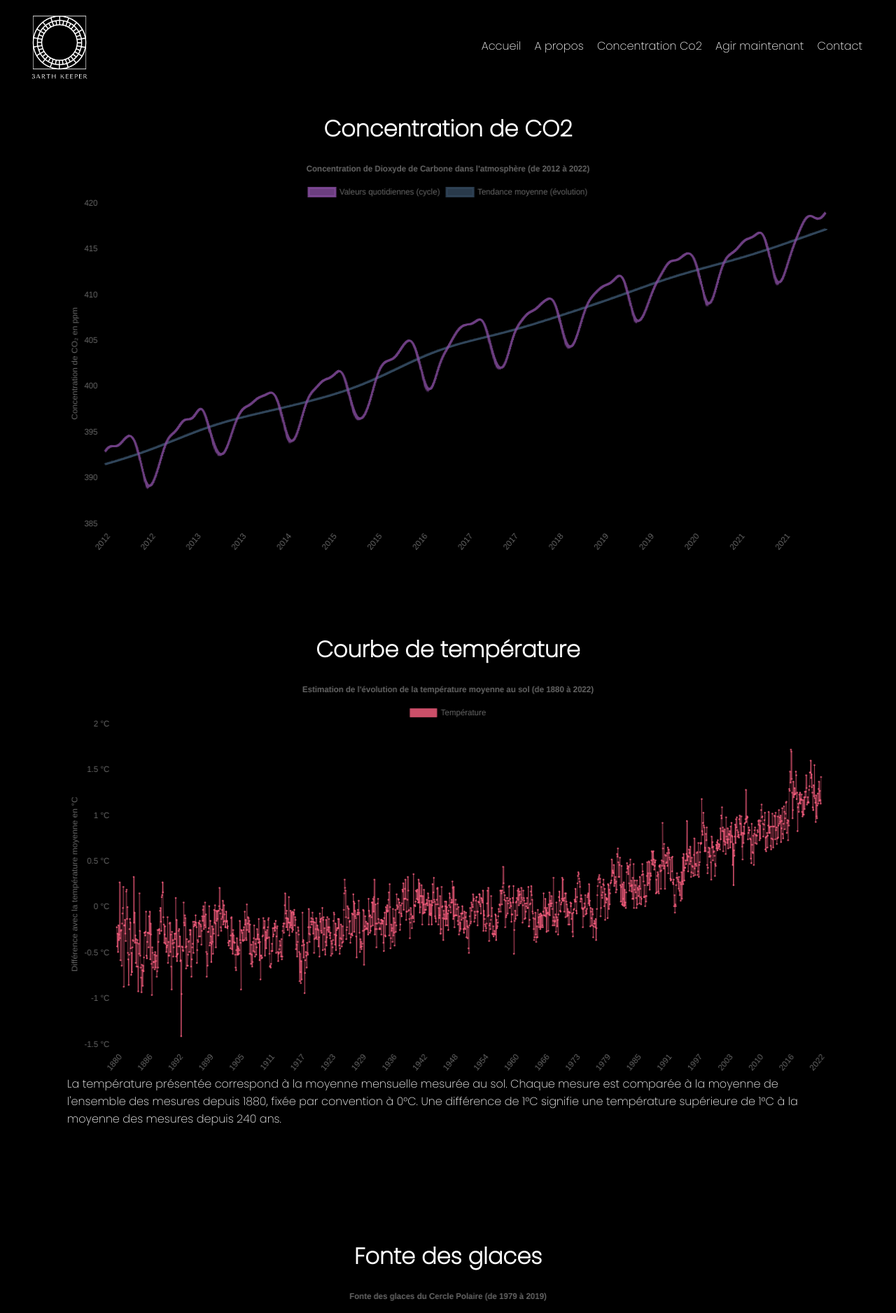
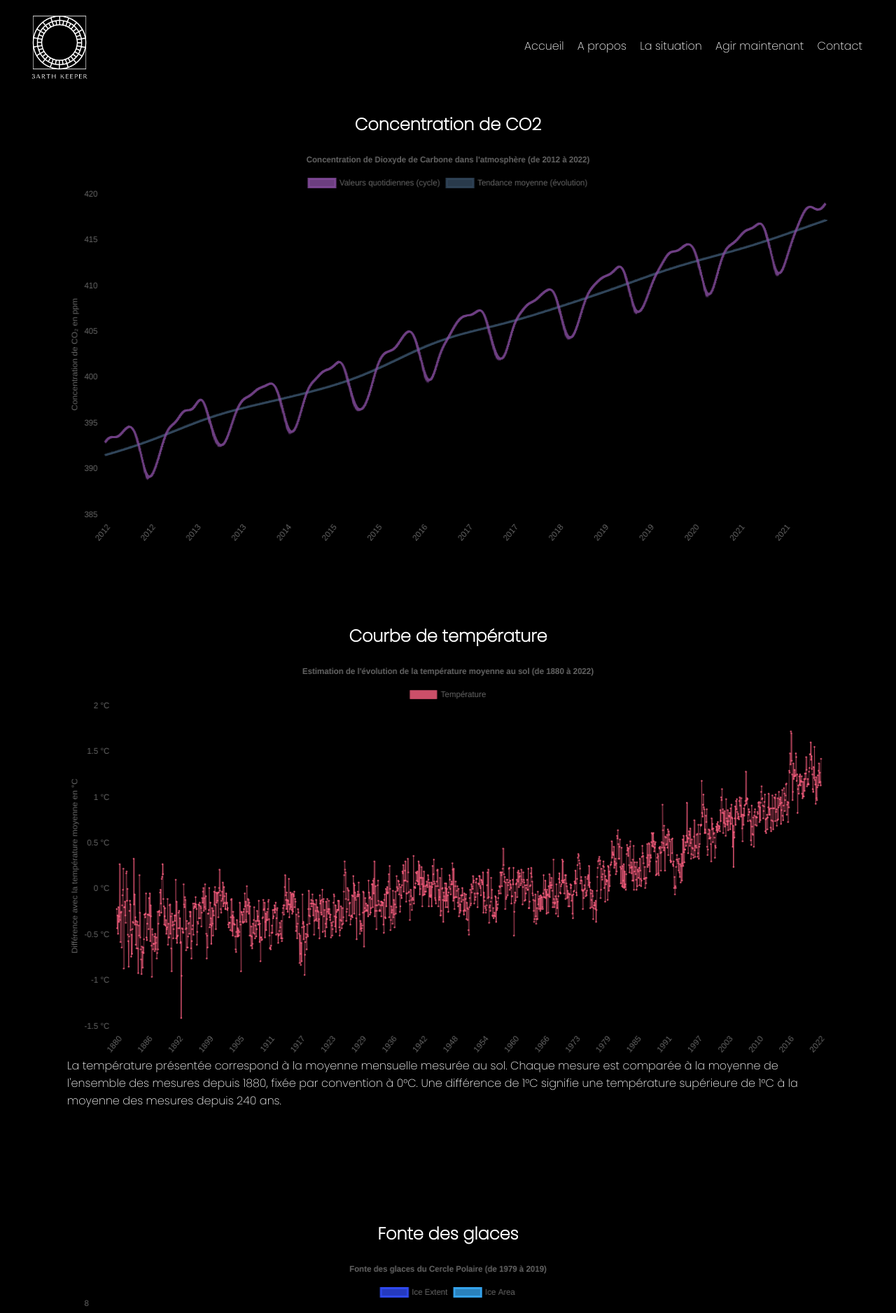
Before and after one commit to WildCodeSchool/-RMT-2203--Erreur404-miditrente, a React (Vite) app in the folder frontend/: page /Co2 in a window 1280 px wide. Shown: the top 1876 px of the page at 70% size. Built offline with nearby package versions, Linux system fonts and the light colour scheme; no server answers.

Commit message:
ajout de css et nom de la nav

```diff
--- a/frontend/src/CO2.css
+++ b/frontend/src/CO2.css
@@ -18,7 +18,7 @@
   padding: 3rem;
   overflow: hidden;
 }
-.co2_main_tg h1 {
+.co2_main_tg h2 {
   margin-top : 7rem
 
 }
--- a/frontend/src/components/Nav.jsx
+++ b/frontend/src/components/Nav.jsx
@@ -43,7 +43,7 @@ function Nav() {
             className="navbar_link_mt"
             onClick={() => setShowLinks(!showlinks)}
           >
-            Concentration Co2
+            La situation
           </Link>
         </li>
         <li className="navbar_item_mt">
--- a/frontend/src/pages/Co2.jsx
+++ b/frontend/src/pages/Co2.jsx
@@ -12,13 +12,13 @@ function Co2() {
   return (
     <div className="co2_main_tg">
       <Helmet>
-        <title> 3arth keeper | Info </title>
+        <title> 3arth keeper | Situation </title>
       </Helmet>
-      <h1 className="co2_firstchild_tg">Concentration de CO2</h1>
+      <h2 className="co2_firstchild_tg">Concentration de CO2</h2>
       <ChartsCO2 />
-      <h1>Courbe de température</h1>
+      <h2>Courbe de température</h2>
       <ChartsTemp />
-      <h1>Fonte des glaces</h1>
+      <h2>Fonte des glaces</h2>
       <ChartsIceExtent />
       {explicationData.map((explication) => (
         <Explication data={explication} />
```
